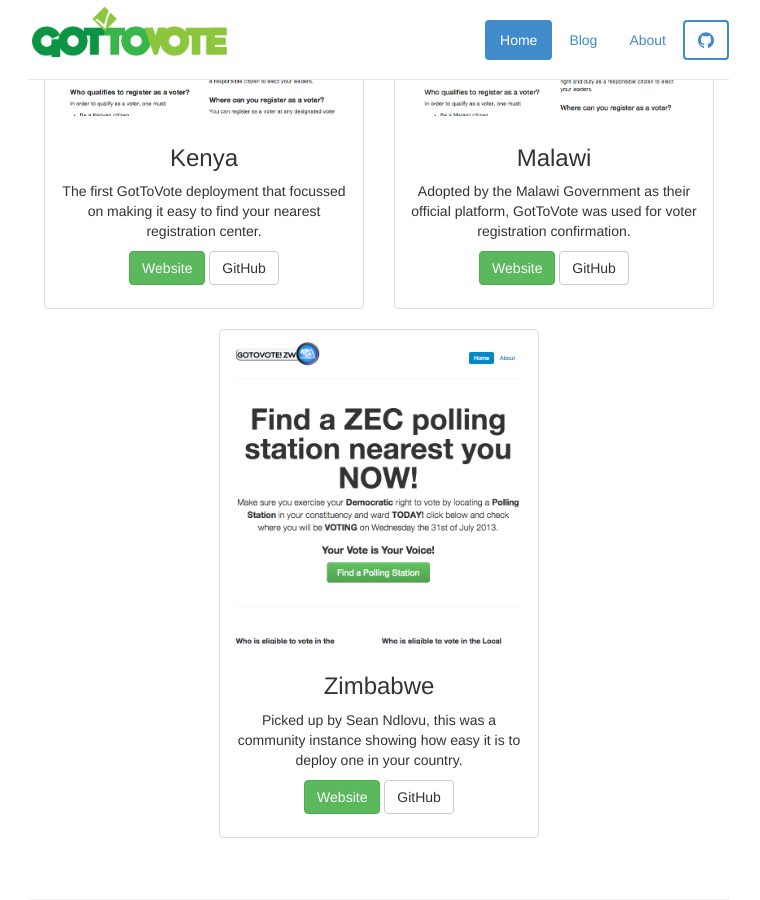
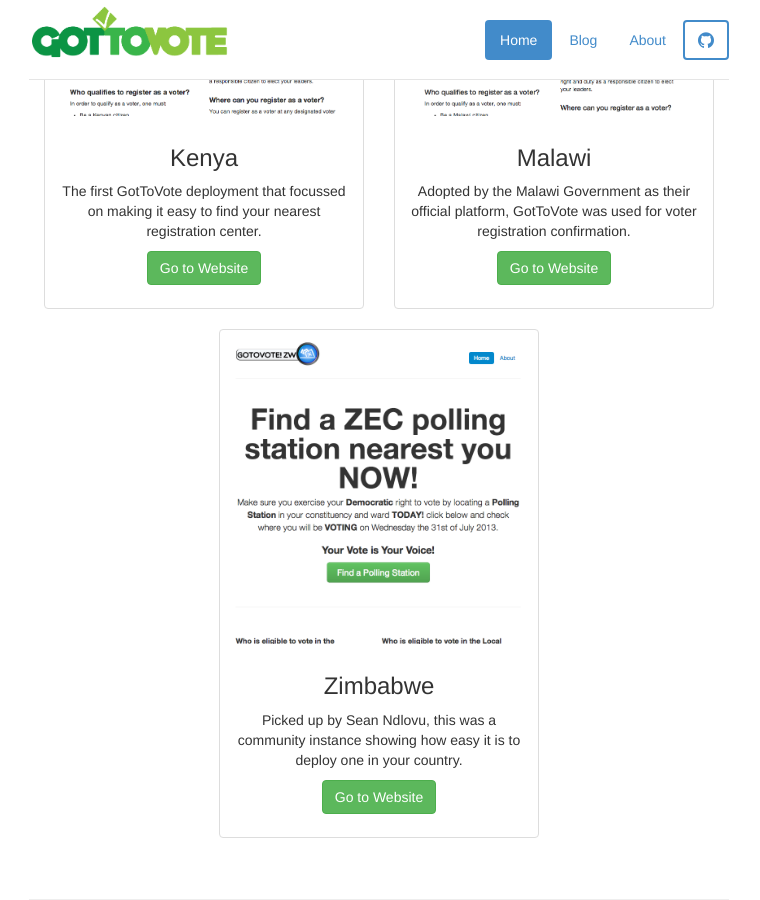
Before and after one commit to CodeForAfrica/GotToVote.cc, a Jekyll site: the page built from index.html, in a window 1280 px wide and 900 px high, scrolled down 1496 px. Shown: the whole window, without its empty margins (261-1021 px from the left). Built offline with Jekyll 4.4.1, drawn with Linux system fonts in a browser that asks for light colours; nearby versions of some CDN libraries; Markdown is read by kramdown in place of the engine named in the settings; comment, search, counter and statistics services are not loaded.

Commit message:
Fixes to home page.

```diff
--- a/index.html
+++ b/index.html
@@ -81,7 +81,7 @@
 				<div class="caption">
 					<h3>Kenya</h3>
 					<p>The first GotToVote deployment that focussed on making it easy to find your nearest registration center.</p>
-					<p><a href="http://gottovote.codeforkenya.org" target="_blank" class="btn btn-success" role="button">Website</a> <a href="#" class="btn btn-default" role="button">GitHub</a></p>
+					<p><a href="http://gottovote.codeforkenya.org" target="_blank" class="btn btn-success" role="button">Go to Website</a>
 				</div>
 			</div>
 		</div>
@@ -91,7 +91,7 @@
 				<div class="caption">
 					<h3>Malawi</h3>
 					<p>Adopted by the Malawi Government as their official platform, GotToVote was used for voter registration confirmation.</p>
-					<p><a href="http://gotovote-web.smagmedia.net" target="_blank" class="btn btn-success" role="button">Website</a> <a href="#" class="btn btn-default" role="button">GitHub</a></p>
+					<p><a href="http://gottovote.malawivote2014.org" target="_blank" class="btn btn-success" role="button">Go to Website</a>
 				</div>
 			</div>
 		</div>
@@ -101,7 +101,7 @@
 				<div class="caption">
 					<h3>Zimbabwe</h3>
 					<p>Picked up by Sean Ndlovu, this was a community instance showing how easy it is to deploy one in your country.</p>
-					<p><a href="http://www.zimvoices.co.zw" target="_blank" class="btn btn-success" role="button">Website</a> <a href="#" class="btn btn-default" role="button">GitHub</a></p>
+					<p><a href="http://www.zimvoices.co.zw" target="_blank" class="btn btn-success" role="button">Go to Website</a>
 				</div>
 			</div>
 		</div>
```
